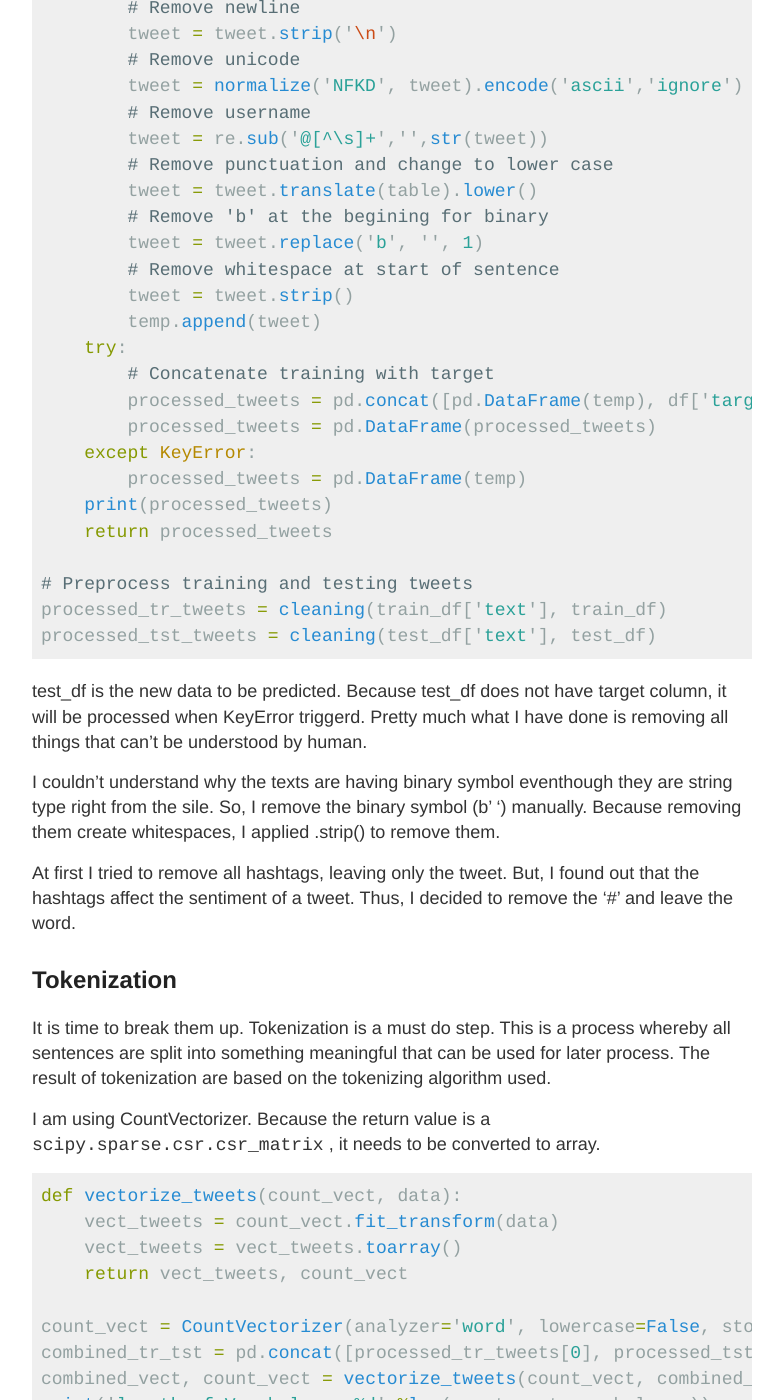
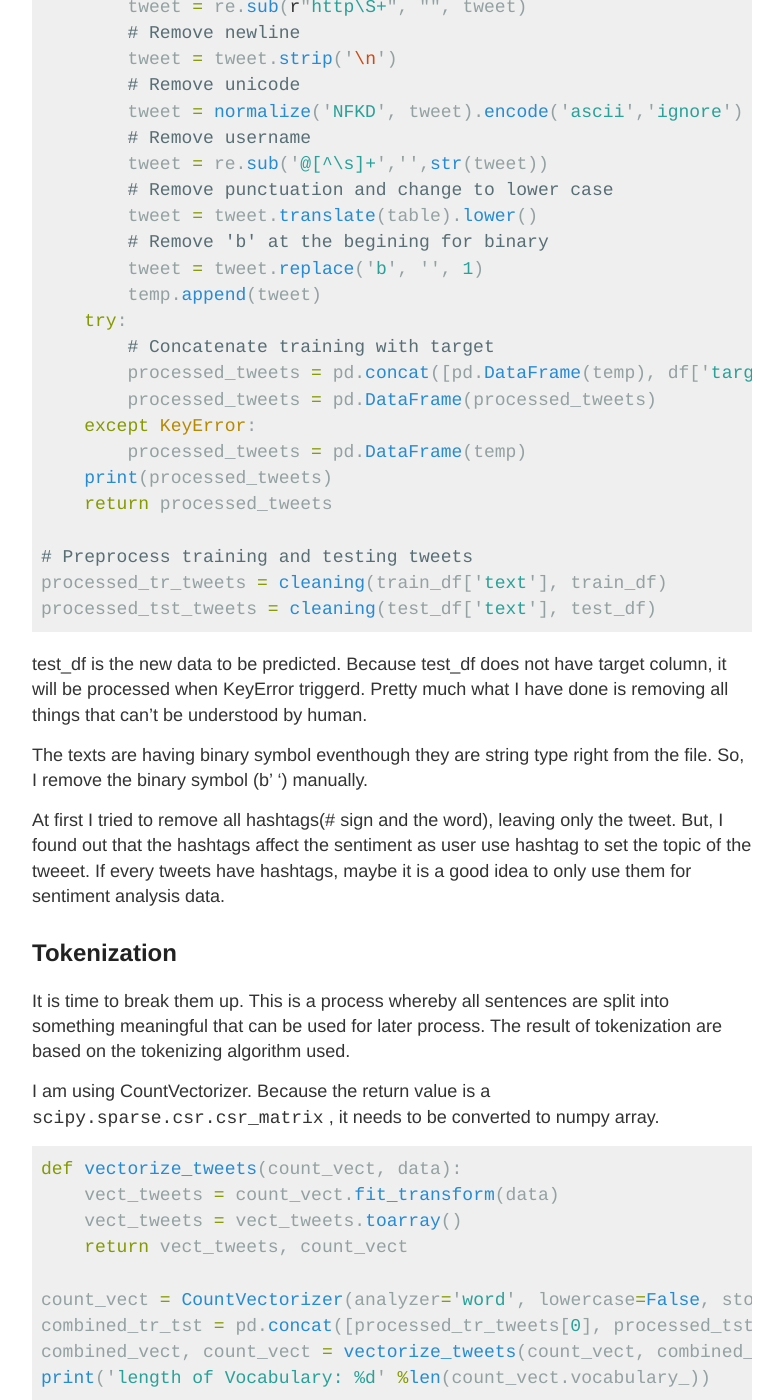
Before and after one commit to devennn/devennn.github.io, a Jekyll site: the page built from _posts/2020-02-07-kaggle-disaster-tweets.md, in a window 1280 px wide and 1400 px high, scrolled down 1340 px. Shown: the whole window, without its empty margins (248-1031 px from the left). Built offline with Jekyll 4.4.1, drawn with Linux system fonts in a browser that asks for light colours; some of the changed text lies outside the part shown.

Commit message:
Update 2020-02-07-kaggle-disaster-tweets.md

````diff
--- a/_posts/2020-02-07-kaggle-disaster-tweets.md
+++ b/_posts/2020-02-07-kaggle-disaster-tweets.md
@@ -29,14 +29,14 @@ I'm still exploring different approach to the problem. Hence, the code will not
 
 As seen, there are lots of variations that can be found.
 - Punctuations
-- Hashtags
+- Hashtags (the sign, #)
 - username
 - Unicode
 - Links
 
-Since these stuff (except punctuations) are not useful to humans, they must be removed.
+Since these stuff (except punctuations) does not contribute to understanding of the tweet for humans, they must be removed.
 
-## Preprocessing - Cleaning the texts!
+## Preprocessing - Cleaning the texts.
 ```python
 def cleaning(tweet_text, df):
     temp = []
@@ -54,8 +54,6 @@ def cleaning(tweet_text, df):
         tweet = tweet.translate(table).lower()
         # Remove 'b' at the begining for binary
         tweet = tweet.replace('b', '', 1)
-        # Remove whitespace at start of sentence
-        tweet = tweet.strip()
         temp.append(tweet)
     try:
         # Concatenate training with target
@@ -73,15 +71,15 @@ processed_tst_tweets = cleaning(test_df['text'], test_df)
 
 test_df is the new data to be predicted. Because test_df does not have target column, it will be processed when KeyError triggerd. Pretty much what I have done is removing all things that can't be understood by human.
 
-I couldn't understand why the texts are having binary symbol eventhough they are string type right from the sile. So, I remove the binary symbol (b' ') manually. Because removing them create whitespaces, I applied .strip() to remove them.
+The texts are having binary symbol eventhough they are string type right from the file. So, I remove the binary symbol (b' ') manually.
 
-At first I tried to remove all hashtags, leaving only the tweet. But, I found out that the hashtags affect the sentiment of a tweet. Thus, I decided to remove the '#' and leave the word.
+At first I tried to remove all hashtags(# sign and the word), leaving only the tweet. But, I found out that the hashtags affect the sentiment as user use hashtag to set the topic of the tweeet. If every tweets have hashtags, maybe it is a good idea to only use them for sentiment analysis data.
 
 ## Tokenization
 
-It is time to break them up. Tokenization is a must do step. This is a process whereby all sentences are split into something meaningful that can be used for later process. The result of tokenization are based on the tokenizing algorithm used.
+It is time to break them up. This is a process whereby all sentences are split into something meaningful that can be used for later process. The result of tokenization are based on the tokenizing algorithm used.
 
-I am using CountVectorizer. Because the return value is a ```scipy.sparse.csr.csr_matrix``` , it needs to be converted to array.
+I am using CountVectorizer. Because the return value is a ```scipy.sparse.csr.csr_matrix``` , it needs to be converted to numpy array.
 
 ```python
 def vectorize_tweets(count_vect, data):
````
